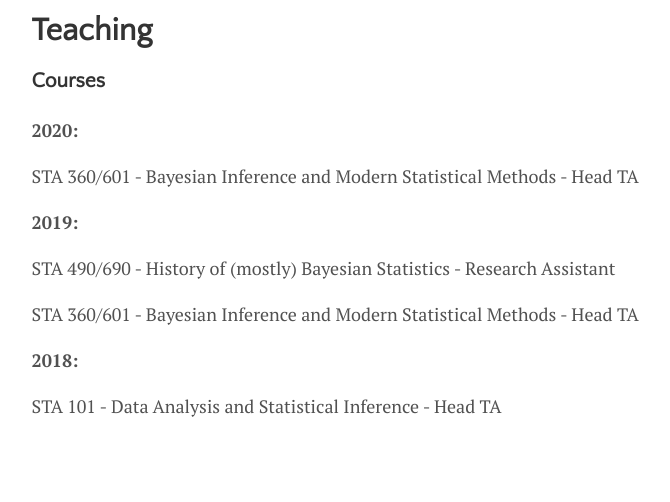
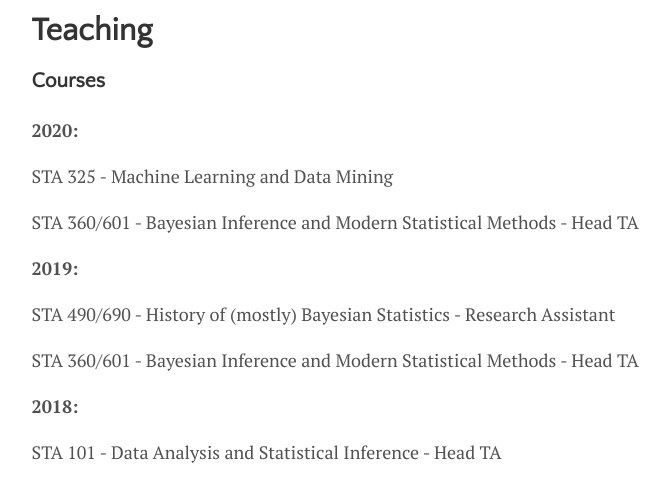
Before and after one commit to j-g-b/j-g-b.github.io, a Jekyll site: the page built from menu/teaching.md, in a window 1280 px wide, cut to the strip 112-614 px from the top of the page. Shown: the whole strip, without its empty margins (301-971 px from the left). Built offline with Jekyll 4.4.1, drawn with Linux system fonts in a browser that asks for light colours.

Commit message:
adding STA 325 TA

```diff
--- a/menu/teaching.md
+++ b/menu/teaching.md
@@ -6,6 +6,8 @@ title: Teaching
 ### Courses
 
 **2020:**
+
+STA 325 - Machine Learning and Data Mining
 
 STA 360/601 - Bayesian Inference and Modern Statistical Methods - Head TA
 
```
